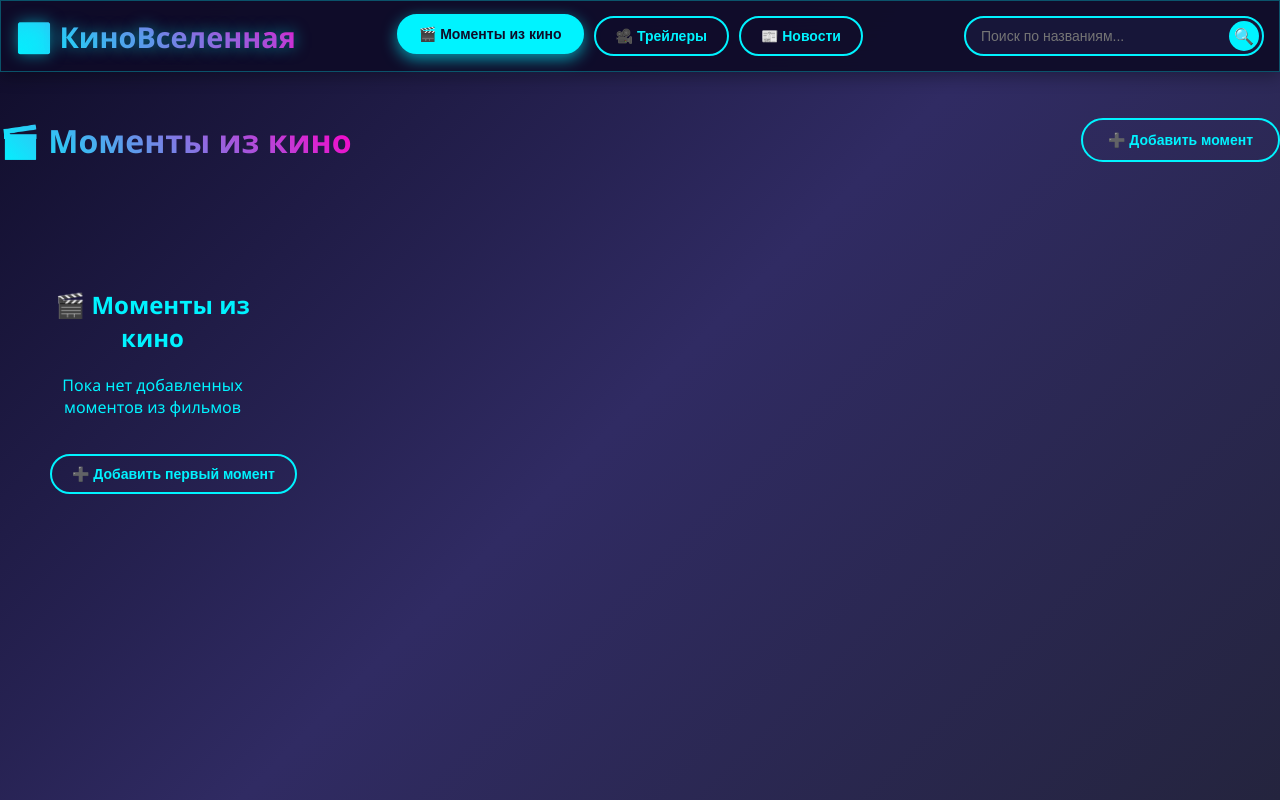
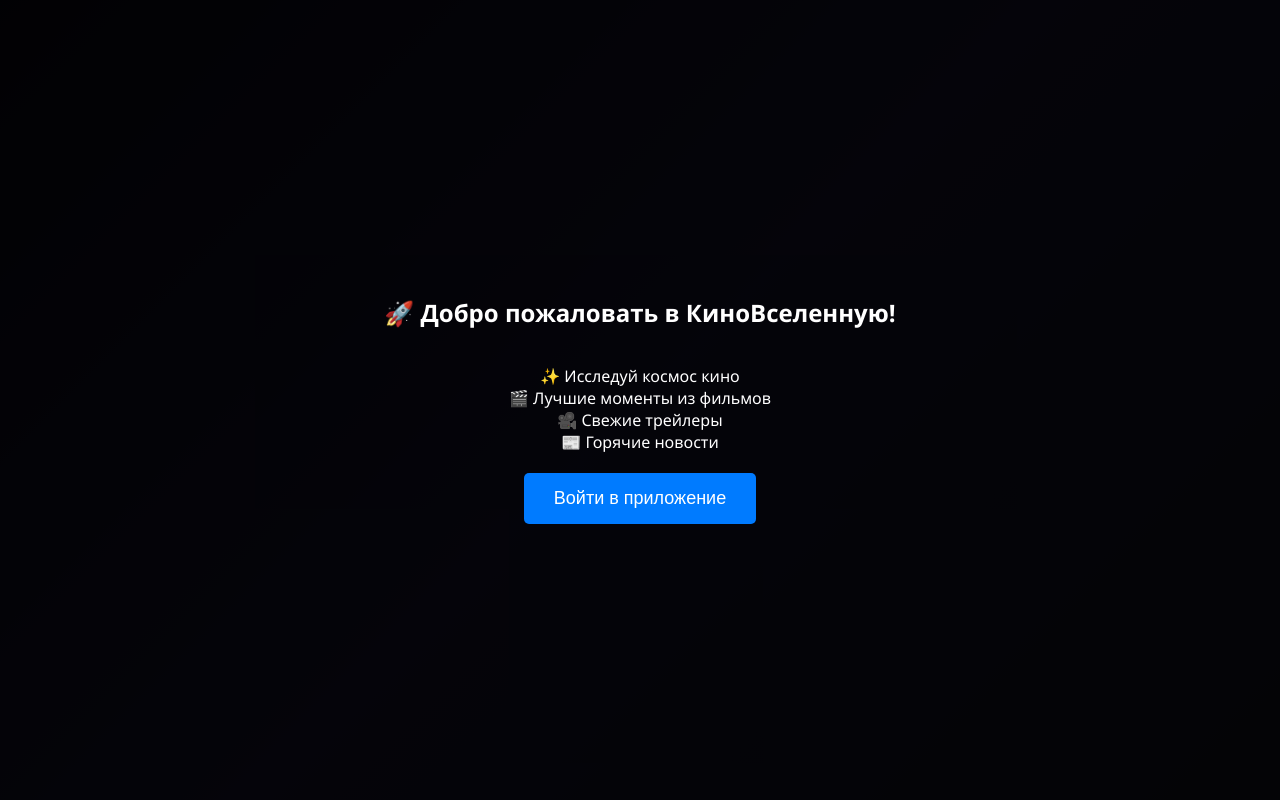
Before and after one commit to viktorbryanskiy1-crypto/cinema-space-bot, a Flask app: page / in a window 1280 px wide. Run offline with Flask 2, Linux system fonts and the light colour scheme; data that the repository does not hold is empty; some libraries are stand-ins or nearby versions.

Commit message:
Update index.html

```diff
--- a/templates/index.html
+++ b/templates/index.html
@@ -19,9 +19,49 @@
             min-height: 100vh;
             padding: 0;
         }
+        /* Стили для приветственного экрана */
+        #welcome-screen {
+            display: none; /* Скрыто по умолчанию */
+            position: fixed;
+            top: 0;
+            left: 0;
+            width: 100%;
+            height: 100%;
+            background-color: rgba(0, 0, 0, 0.9);
+            color: white;
+            z-index: 1000;
+            justify-content: center;
+            align-items: center;
+            flex-direction: column;
+            text-align: center;
+            padding: 20px;
+            box-sizing: border-box;
+        }
+        #welcome-screen h2, #welcome-screen p {
+            margin-bottom: 20px;
+        }
+        #enter-btn {
+            padding: 15px 30px;
+            font-size: 18px;
+            background-color: #007bff;
+            color: white;
+            border: none;
+            border-radius: 5px;
+            cursor: pointer;
+        }
+        #enter-btn:hover {
+            background-color: #0056b3;
+        }
     </style>
 </head>
 <body>
+    <!-- Приветственный экран -->
+    <div id="welcome-screen">
+        <h2>🚀 Добро пожаловать в КиноВселенную!</h2>
+        <p>✨ Исследуй космос кино<br>🎬 Лучшие моменты из фильмов<br>🎥 Свежие трейлеры<br>📰 Горячие новости</p>
+        <button id="enter-btn">Войти в приложение</button>
+    </div>
+
     <div class="container">
         <!-- Навигация -->
         <nav class="navbar">
@@ -54,6 +94,40 @@
         // Фиксируем WebApp сверху, чтобы свайп не скрывал его
         window.Telegram.WebApp.ready();
         window.Telegram.WebApp.expand();
+        // Отключаем вертикальные свайпы для сворачивания
+        if (window.Telegram.WebApp.disableVerticalSwipes) {
+            window.Telegram.WebApp.disableVerticalSwipes();
+            console.log("Vertical swipes disabled.");
+        } else {
+            console.log("disableVerticalSwipes not supported in this Telegram client version.");
+        }
+
+        // Логика приветственного экрана
+        document.addEventListener('DOMContentLoaded', function() {
+            const welcomeScreen = document.getElementById('welcome-screen');
+            const enterBtn = document.getElementById('enter-btn');
+            const mainContent = document.querySelector('.container');
+
+            // Проверяем, первый ли визит
+            const hasVisited = localStorage.getItem('hasVisitedCinemaSpace');
+
+            if (!hasVisited) {
+                // Показываем приветственный экран
+                welcomeScreen.style.display = 'flex';
+                mainContent.style.display = 'none'; // Скрываем основной контент
+
+                // Обработчик кнопки "Войти"
+                enterBtn.addEventListener('click', function() {
+                    localStorage.setItem('hasVisitedCinemaSpace', 'true');
+                    welcomeScreen.style.display = 'none';
+                    mainContent.style.display = 'block'; // Показываем основной контент
+                });
+            } else {
+                // Просто показываем основной контент
+                 welcomeScreen.style.display = 'none';
+                 mainContent.style.display = 'block';
+            }
+        });
     </script>
     <!-- Подключаем наш основной JS -->
     <script src="{{ url_for('static', filename='js/main.js') }}"></script>
```
